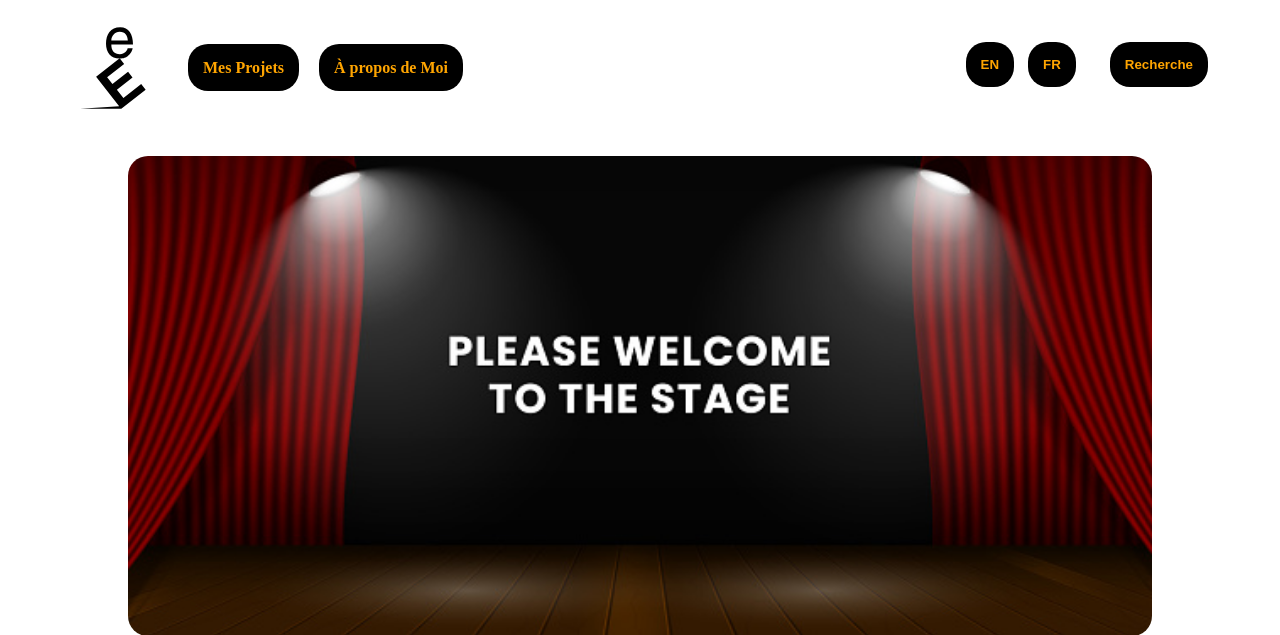
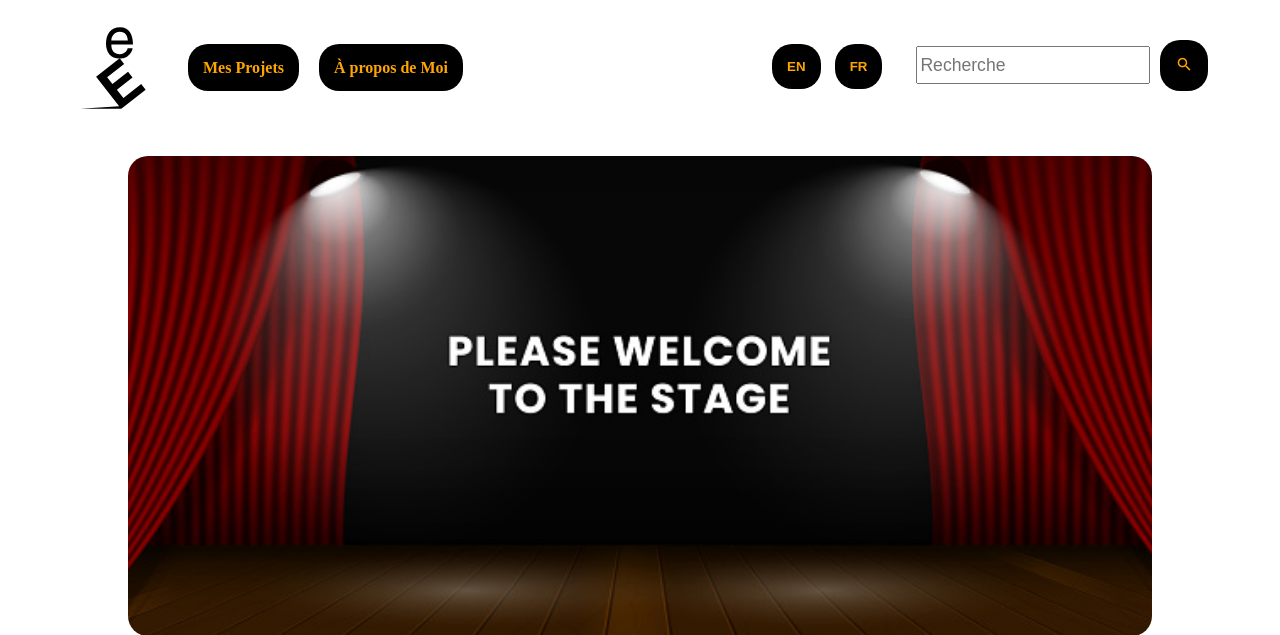
Before and after one commit to GreengagePlum/portfolio-website, a PHP site: page / in a window 1280 px wide. Shown: the top 635 px of the page. Run offline with PHP 8.4, Linux system fonts and the light colour scheme; data comes from the database, SQL or seed files in the repository; some libraries are stand-ins or nearby versions.

Commit message:
:sparkles: NEW: Add search functionality
Added a bar to search for article titles in the database.

```diff
--- a/assets/css/style.css
+++ b/assets/css/style.css
@@ -40,12 +40,7 @@ print {
     }
 }
 
-section#header-buttons {
-    height: 52px;
-}
-
-body header div #header-buttons button {
-    /* padding: 10px; */
+body header div section button {
     padding: 15px;
     text-align: center;
     text-decoration: none;
@@ -54,22 +49,55 @@ body header div #header-buttons button {
     color: orange;
     border: none;
     font-weight: bold;
+    display: inline-block;
+    box-sizing: border-box;
+    margin-bottom: 6px;
 }
 
-body header div #header-buttons button:hover {
+body header div section button:hover {
     border-bottom: 3px solid orange;
+    margin-bottom: 3px;
 }
 
-body header div #header-buttons button:active {
+body header div section button:active {
     border-bottom: 6px solid orange;
     border-radius: 30px;
+    margin-bottom: 0px;
 }
 
-body header div #header-buttons button:last-child {
-    margin-left: 30px;
+body header div section form {
+    display: block;
+    margin-left: auto;
+    margin-right: auto;
+    margin-top: 10px;
 }
 
-body header div #header-buttons button:not(:nth-last-child(-n + 2)) {
+@media screen and (min-width: 768px),
+print {
+    body header div section form {
+        margin-left: 30px;
+        display: inline;
+        margin-left: 30px;
+        margin-right: none;
+        margin-top: none;
+    }
+}
+
+body header div section form label {
+    font-size: 0px;
+}
+
+body header div section form label input {
+    height: 2rem;
+    font-size: 1.1rem;
+}
+
+body header div section form button {
+    margin-left: 10px;
+    font-size: 1.1rem;
+}
+
+body header div section>button:not(:last-of-type) {
     margin-right: 10px;
 }
 
--- a/assets/js/script.js
+++ b/assets/js/script.js
@@ -1,6 +1,6 @@
 // Set website language cookie on button click
 document
-    .querySelectorAll("body header div #header-buttons button:not(:last-child)")
+    .querySelectorAll("body header div section>button")
     .forEach((currentButton) => {
         currentButton
             .addEventListener("click", function () {
@@ -11,3 +11,34 @@ document
                 location.reload()
             })
     })
+
+function checkSearch(input) {
+    let check = input.value.length < 256
+    if (!check) {
+        if (document.getElementById("searchErr") == null) {
+            const searchErr = document.createElement("p")
+            searchErr.id = "searchErr"
+            searchErr.innerText = "Terme de recherche plus long que 255"
+            searchErr.style = "color: red; background-color: black; padding: 10px; font-size: 18px; position: absolute;"
+            input.parentElement.insertAdjacentElement("afterend", searchErr)
+        }
+    } else {
+        document.getElementById("searchErr")?.remove()
+    }
+    return check
+}
+
+document
+    .querySelector("body header div section form")
+    .addEventListener("submit", function (event) {
+        event.preventDefault()
+        if (checkSearch(this.querySelector("label input"))) {
+            this.submit()
+        }
+    })
+
+document
+    .querySelector("body header div section form label input")
+    .addEventListener("input", function () {
+        checkSearch(this)
+    })
--- a/assets/locales/fr.php
+++ b/assets/locales/fr.php
@@ -20,6 +20,14 @@ $lang = [
     "admin" => [
         "h1" => "Insérer un article dans la base de données"
     ],
+    "adminAfter" => [
+        "h1" => "Résultat de l'insertion de l'article"
+    ],
+    "insertArticle" => [
+        "success" => "L'article a été créé",
+        "uploadError" => "L'article n'a pas été créé : erreur téléchargement de l'image",
+        "critereaError" => "L'article n'a pas été créé : erreur sur les critères des données"
+    ],
     "form" => [
         "label" => [
             "title" => "Titre",
@@ -34,5 +42,8 @@ $lang = [
         "textarea" => [
             "description" => "J'ai créé un site internet en utilisant PHP."
         ]
+    ],
+    "search" => [
+        "h1" => "Résultats pour le terme : "
     ]
 ];
--- a/assets/php/Article.php
+++ b/assets/php/Article.php
@@ -22,24 +22,38 @@ class Article extends Database
         );
     }
 
+    // $imageName est sans le chemin, juste le nom du fichier
     public function addArticle(string $title, string $description, string $imageName, string $imageAltText): void
     {
-        $imagePath = "../img/article/";
-        $this->pdo->query(
+        $query = $this->pdo->prepare(
             "INSERT INTO article (title, description, imageName, imageAltText) VALUES (
-                \"" . $title . "\", \"" . $description . "\", \"" . $imagePath . $imageName . "\", \"" . $imageAltText . "\")"
+                :title, :description, :image, :image_alt)"
         );
+        $query->bindValue(":title", htmlspecialchars($title));
+        $query->bindValue(":description", htmlspecialchars($description));
+        $query->bindValue(":image", htmlspecialchars($imageName));
+        $query->bindValue(":image_alt", htmlspecialchars($imageAltText));
+        $query->execute();
     }
 
     public function getArticle(int $from, int $count): array
     {
-        $query = $this->pdo->prepare(
-            "SELECT * FROM article ORDER BY id LIMIT ? OFFSET ?"
-        );
+        $query = $this->pdo->prepare("SELECT * FROM article ORDER BY id LIMIT ? OFFSET ?");
         $query->execute([$count, $from]);
         return $query->fetchAll();
     }
 
+    public function searchArticle(int $from, int $count, string $term): array
+    {
+        $query = $this->pdo->prepare("SELECT * FROM article WHERE title LIKE :term ORDER BY id LIMIT :count OFFSET :from");
+        $query->bindValue(":term", "%" . htmlspecialchars($term) . "%");
+        $query->bindValue(":count", htmlspecialchars($count));
+        $query->bindValue(":from", htmlspecialchars($from));
+        $query->execute();
+        return $query->fetchAll();
+    }
+
+    // $articleImgPath indique le chemin de chargement des fichiers image
     public function buildArticleElement(array $queryResult): void
     {
         foreach ($queryResult as $row) {
@@ -55,4 +69,9 @@ class Article extends Database
     {
         $this->buildArticleElement($this->getArticle($from, $count));
     }
+
+    public function moreSearchArticle(int $from, int $count, string $term): void
+    {
+        $this->buildArticleElement($this->searchArticle($from, $count, $term));
+    }
 }
--- a/assets/php/loadArticle.php
+++ b/assets/php/loadArticle.php
@@ -2,4 +2,8 @@
 
 require_once("Article.php");
 
-echo ((new Article())->moreArticle($_GET["from"], $_GET["count"]));
+if (isset($_GET["search"])) {
+    echo ((new Article())->moreSearchArticle($_GET["from"], $_GET["count"], $_GET["search"]));
+} else {
+    echo ((new Article())->moreArticle($_GET["from"], $_GET["count"]));
+}
--- a/assets/templates/header.php
+++ b/assets/templates/header.php
@@ -2,10 +2,16 @@
     <?php require("logo.php"); ?>
     <div>
         <?php require("nav.php"); ?>
-        <section id="header-buttons">
+        <section>
             <button type="button" value="en">EN</button>
             <button type="button" value="fr">FR</button>
-            <button type="button"><?= $lang["nav"]["search"] ?></button>
+            <form action="search.php" method="get">
+                <label>
+                    <?= $lang["nav"]["search"] ?>
+                    <input type="text" name="search" placeholder="<?= $lang["nav"]["search"] ?>" />
+                </label>
+                <button class="mdi mdi-magnify" type="submit"></button>
+            </form>
         </section>
     </div>
 </header>
```
Also changed, not shown: assets/js/search.js (added, +11 -0 lines), assets/locales/en.php (+11 -0 lines), search.php (added, +36 -0 lines).
